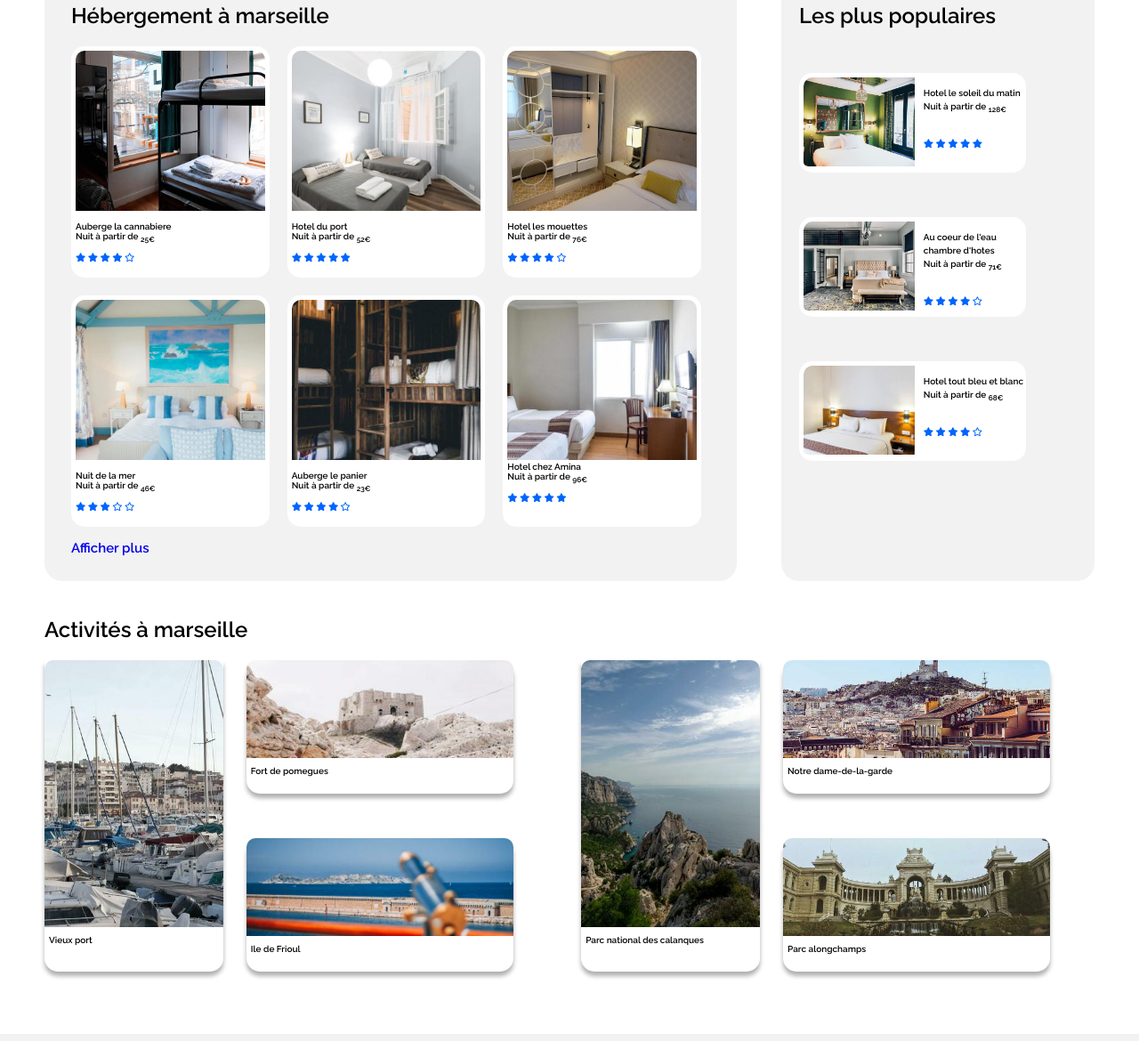
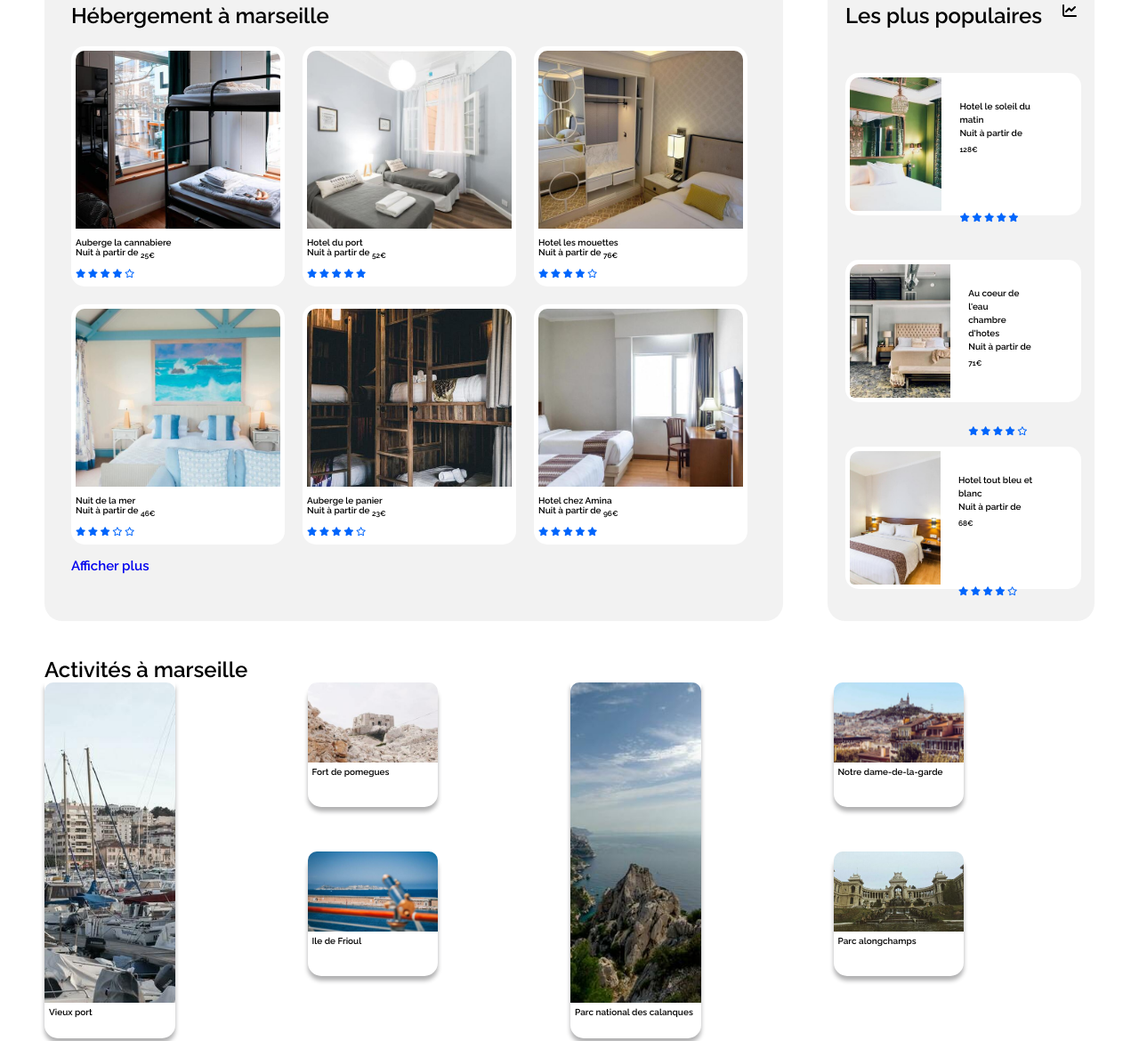
Before and after one commit to GraceLub/Reservia, a plain HTML site: page index.html in a window 1280 px wide. Shown: the part 402-1572 px from the top of the page at 89% size. Drawn offline with Linux system fonts and the light colour scheme.

Commit message:
modification

```diff
--- a/index.html
+++ b/index.html
@@ -88,7 +88,7 @@
                     <div class="card">
                           <div class="card-image-container">
 
-                                      <img src="img/marcus.jpg" alt="Auberge-la-cannabiere" class="card-image">
+                                <img src="img/marcus.jpg" alt="Auberge-la-cannabiere" class="card-image"></div>
 
                                   <h4 class="heading">Auberge la cannabiere</h4>
                                   <p class="hotel-prix">Nuit à partir de <sub>25€</sub> </p>
@@ -99,13 +99,13 @@
                                           <i class="fas fa-star"></i>
                                           <i class="far fa-star"></i>
                                    </div>
-                            </div>
+
                     </div> <!--  div pour la card 1ere line-->
 
                     <div class="card">
                             <div class="card-image-container">
 
-                                    <img src="img/fred-kleber.jpg" alt="" class="card-image">
+                                    <img src="img/fred-kleber.jpg" alt="" class="card-image"> </div>
 
                                   <h4 class="heading">Hotel du port</h4>
                                   <p class="hotel-prix">Nuit à partir de <sub>52€</sub></p>
@@ -116,13 +116,13 @@
                                                <i class="fas fa-star"></i>
                                                <i class="fas fa-star"></i>
                                    </div>
-                            </div>
+
                     </div> <!--  div pour la card 1ere line-->
 
                     <div class="card">
                             <div class="card-image-container">
 
-                                        <img src="img/reisetopia.jpg" alt="" class="card-image">
+                                        <img src="img/reisetopia.jpg" alt="" class="card-image"> </div>
 
                                    <h4 class="heading">Hotel les mouettes</h4>
                                    <p class="hotel-prix">Nuit à partir de <sub>76€</sub> </p>
@@ -133,7 +133,7 @@
                                                   <i class="fas fa-star"></i>
                                                   <i class="far fa-star"></i>
                                     </div>
-                            </div>
+
                    </div> <!--  div pour la card 1ere line-->
                 </div> <!-- div pour premier-line-hebergement-->
 
@@ -142,7 +142,7 @@
                     <div class="card">
                         <div class="card-image-container">
 
-                                     <img src="img/annie-spratt.jpg" alt="hotel-nuit-de-la-mer" class="card-image">
+                                     <img src="img/annie-spratt.jpg" alt="hotel-nuit-de-la-mer" class="card-image"></div>
 
                                <h4 class="heading">Nuit de la mer</h4>
                                <p class="hotel-prix">Nuit à partir de <sub>46€</sub> </p>
@@ -153,13 +153,13 @@
                                            <i class="far fa-star"></i>
                                            <i class="far fa-star"></i>
                                 </div>
-                        </div>
+
                     </div><!--  div pour la card 2e line-->
 
                     <div class="card">
                         <div class="card-image-container">
 
-                                    <img src="img/nicate.jpg" alt="Auberge-le-panier" class="card-image">
+                                <img src="img/nicate.jpg" alt="Auberge-le-panier" class="card-image"></div>
 
                               <h4 class="heading">Auberge le panier</h4>
                               <p class="hotel-prix">Nuit à partir de <sub>23€</sub> </p>
@@ -170,15 +170,15 @@
                                        <i class="fas fa-star"></i>
                                        <i class="far fa-star"></i>
                                 </div>
-                        </div>
+
                     </div><!--  div pour la card 2e line-->
 
                     <div class="card">
 
-                               <div class="card-image">
-                                    <img src="img/febrian-zakaria.jpg" alt="hotel-Amina" class="card-image">
+                               <div class="card-image-container">
+                                    <img src="img/febrian-zakaria.jpg" alt="hotel-Amina" class="card-image"> </div>
 
-                               <h4>Hotel chez Amina</h4>
+                               <h4 class="heading">Hotel chez Amina</h4>
                                <p>Nuit à partir de <sub>96€</sub></p>
                                 <div class="star-icons">
                                             <i class="fas fa-star"></i>
@@ -187,7 +187,7 @@
                                             <i class="fas fa-star"></i>
                                             <i class="fas fa-star"></i>
                                 </div>
-                        </div>
+
                     </div><!--  div pour la card 2e line-->
                 </div><!--  div pour deuxieme-line-hebergement-->
                 <div class="Afficher">
@@ -196,7 +196,10 @@
             </div><!--  div pour marseille heb.-->
 
             <div class="block-two">
+                <div class="title">
                    <h2>Les plus populaires</h2>
+                   <div class="line-chart-icon"><i class="fa fa-line-chart" aria-hidden="true"></i> </div>
+                </div>
                 <div class="container-pour-3">
                 <div class="les-plus-populaires-item">
                     <div class="les-plus-populaires-img">
@@ -267,18 +270,25 @@
             <div class="second-section-group">
 
                    <div class="second-section-images">
+                       <div class="container-img-article">
                           <img src="img/reno-laithienne-QUgJhdY5Fyk-unsplash.jpg" class="img-article"  alt="vieux-port">
+                        </div>
                        <h4 class="img-title">Vieux port</h4>
+
                     </div>
 
                         <div class="premier-aside">
                           <div class="aside">
+                             <div class="container-img-aside">
                                 <img src="img/paul-hermann-QFTrLdQIRhI-unsplash.jpg"class="img-aside">
+                            </div>
                              <h4 class="img-title">Fort de pomegues</h4>
                           </div>
 
                           <div  class="aside">
+                              <div class="container-img-aside">
                                 <img src="img/kevin-hikari-rV_Qd1l-VXg-unsplash.jpg" class="img-aside" alt="ile-de-frioul">
+                              </div>
                               <h4 class="img-title">Ile de Frioul</h4>
                           </div>
                         </div>
@@ -287,18 +297,25 @@
 
 
                    <div class="second-section-images">
+                       <div class="container-img-article">
                          <img src="img/kilyan-sockalingum-NR8-cBCN3aI-unsplash.jpg" class="img-article" class="Parc-de-calanques">
+                       </div>
                         <h4 class="img-title">Parc national des calanques</h4>
+
                     </div>
 
                         <div class="premier-aside">
                             <div class="aside">
+                                <div class="container-img-aside">
                                   <img src="img/florian-wehde-xW9e8gdotxI-unsplash.jpg" class="img-aside"  alt="Notre-dame">
+                                 </div>
                                <h4 class="img-title">Notre dame-de-la-garde </h4>
                             </div>
 
                             <div  class="aside">
+                              <div class="container-img-aside">
                                 <img src="img/lena-paulin-wH2-EJoDcV0-unsplash.jpg" class="img-aside" alt="Longchamps">
+                              </div>
                               <h4 class="img-title" >Parc alongchamps</h4>
                             </div>
                         </div>
--- a/style.css
+++ b/style.css
@@ -208,11 +208,11 @@ section,.second-section {
 .hebergement-marseille{
   padding: 30px 20px 0px 30px;
   background-color: #f2f2f2;
-  width: 70%;
+  width: 75%;
   border-radius: 20px;
   margin: 0px 50px 0px 0px;
  /* height: 480px;*/
-  height:650px ;
+  height:695px ;
 }
 .premiere-line-hebergement{
   display: flex;
@@ -233,7 +233,7 @@ section,.second-section {
   border-radius:15px;
   font-size:10px;
  /* height:160px;*/
- height: 250px; ;
+ height: 260px; ;
   width: 100%;
 }
 
@@ -245,8 +245,8 @@ section,.second-section {
 }
 
 .card-image{
-  height:180px;
- /* width: 180px;*/
+  height:100%;
+ width: 100%;
   border-radius: 10px 10px 0px 0px;
  object-fit:cover;
   /*padding-left: 3px;
@@ -287,13 +287,20 @@ section,.second-section {
 /*  POUR LE 2ieme BLOCK "LES PLUS POPULAIRES*/
 .block-two{
   /*height: 480px;*/
-  height: 630px;
+  height: 675px;
   background-color: #f2f2f2;
   padding: 30px 20px 20px 20px;
  /* margin: 0px 50px 20px 0px;*/
   border-radius: 20px;
-  width: 30%;
+  width: 25%;
 }
+.title{
+  display: flex;
+  justify-content: space-between;
+}
+
+
+
 .container-pour-3{
  padding-top: 0px;
 }
@@ -301,33 +308,32 @@ section,.second-section {
   display: flex;
   background-color:#ffff;
  /* width: 218px;*/
- width: 80%;
+ width: 100%;
   margin-top:50px ;
   margin-bottom: 50px;
  padding:5px 0px 5px 5px;
   border-radius:15px;
   font-size:10px;
- /* height:100px;*/
+  height:150px;
 }
 .les-plus-populaires-img{
- /* height:100px;
-  width: 100px; */
+  height:100%;
   width: 50%;
 }
 .les-plus-populaires{
-  height:100px;
+  height:100%;
   width: 100%;
   object-fit: cover;
   border-radius: 10px 0px 0px 5px;
 }
 .les-plus-populaires-details{
-  padding:10px 0px 0px 10px ;
+  padding:25px 50px 0px 20px ;
 }
 .h4,.p4{
   line-height: 15px;
 }
 .les-plus-populaires-star-icons{
-  padding: 25px 0px 0px 0px;
+  padding: 63px 0px 0px 0px;
   color: #0065fc;
 }
 
@@ -362,56 +368,54 @@ section,.second-section {
 
 }*/
 .second-section{
-  /*width: 100%;*/
-  flex-direction: column;
-  /*margin-bottom: 50px;*/
+/*width: ;*/
 }
 .activite{
   width: 100%;
 }
 .second-section-group{
- display: flex;
- justify-content: space-between;
- padding: 20px 0px 0px 0px;
- width:100%;
-
+ display: grid;
+ grid-template-columns: repeat(4,1fr);
+ gap: 2px;
+ width: 100%;
 }
 
 .second-section-images{
- /* width: 250px;*/
-  width: 17%;
-  height: 350px;
+width:50%;
+  height: 400px;
  background-color:#ffff;
  border-radius: 0px 0px 15px 15px;
  box-shadow: 0px 5px 5px rgb(176, 176, 177);
- /*margin-right: 50px;*/
+}
 
-}
-.premier-aside{
-  margin-right: 50px;
+.container-img-article{
+ height: 360px ;
+  width: 100%;
 }
 .img-article{
-  height: 300px;
-   /* width: 250px;*/
+    height: 100%;
     width: 100%;
     border-radius:10px 10px 0px 0px;
     object-fit: cover;
 }
+.container-img-aside{
+  height: 90px ;
+  width: 100%;
+}
+
 .aside{
   background-color: #ffff;
   border-radius:15px;
   box-shadow: 0px 5px 5px rgb(176, 176, 177);
-  /*width: 250px;*/
-  width:100% ;
   margin-bottom:50px;
-
  padding:0px;
   border-radius:15px;
-  height:150px;
+  height:140px;
+  width: 50%;
 }
 .img-aside{
-  height:110px;
-  width: 300px;
+  height:100%;
+  width: 100%;
   border-radius: 10px 10px 0px 0px;
  object-fit:cover;
 }
```
Lines whose indentation alone changed are shown as unchanged.
